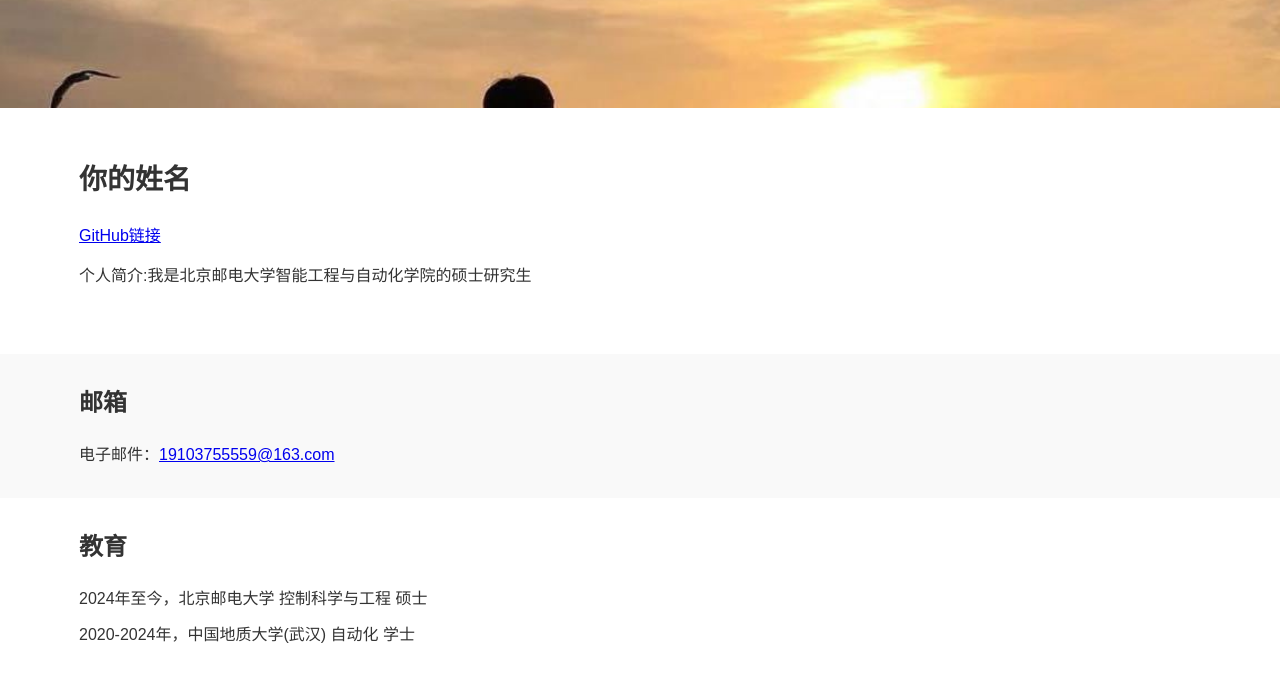
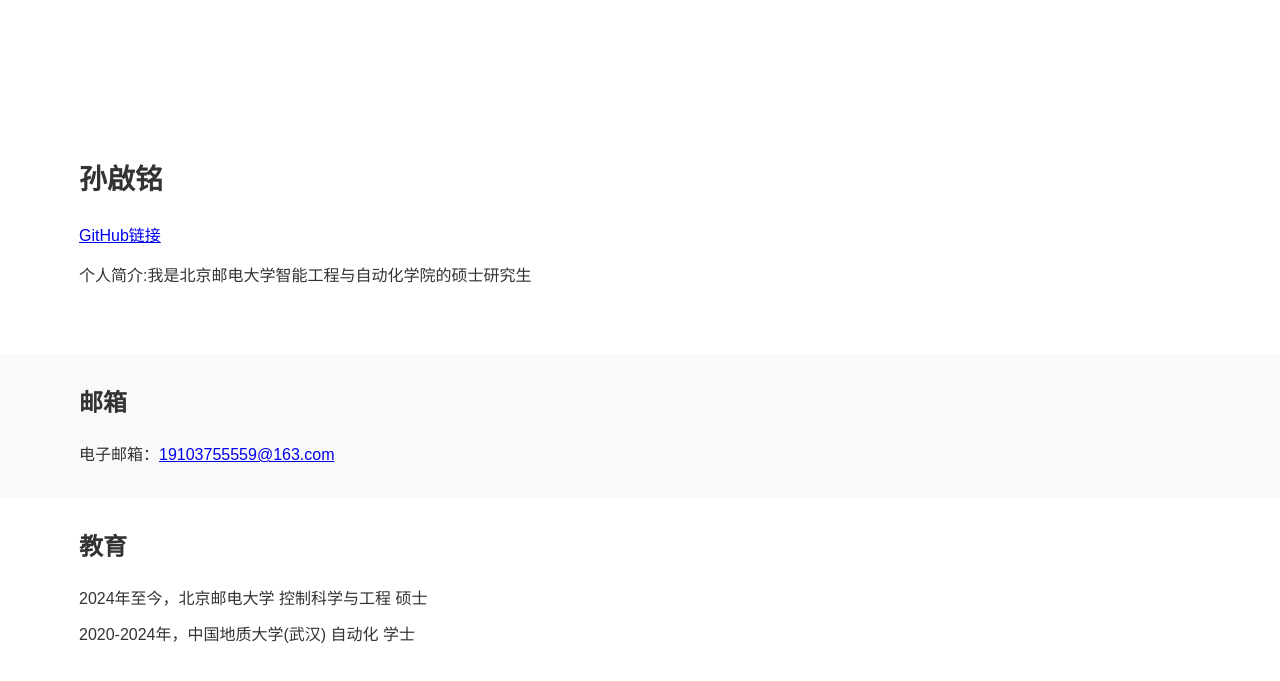
Before and after one commit to QimingSu/QimingSu.github.io, a plain HTML site: page index.html in a window 1280 px wide. Shown: the part 255-936 px from the top of the page. Drawn offline with Linux system fonts and the light colour scheme; files whose address does not match are found by name.

Commit message:
初始化个人主页

```diff
--- a/index.html
+++ b/index.html
@@ -28,7 +28,7 @@
     <!-- 个人信息区域 -->
     <section class="profile">
         <div class="container">
-            <h2>你的姓名</h2>
+            <h2>孙啟铭</h2>
             <p><a href="https://github.com/QimingSu/QimingSu.github.io" target="_blank">GitHub链接</a></p>
             <p>个人简介:我是北京邮电大学智能工程与自动化学院的硕士研究生</p>
         </div>
@@ -38,7 +38,7 @@
     <section class="contact">
         <div class="container">
             <h3>邮箱</h3>
-            <p>电子邮件：<a href="mailto:19103755559@163.com">19103755559@163.com</a></p>
+            <p>电子邮箱：<a href="mailto:19103755559@163.com">19103755559@163.com</a></p>
         </div>
     </section>
 
```
Also changed, not shown: 2025-10-30_120758_604.jpg (deleted).
